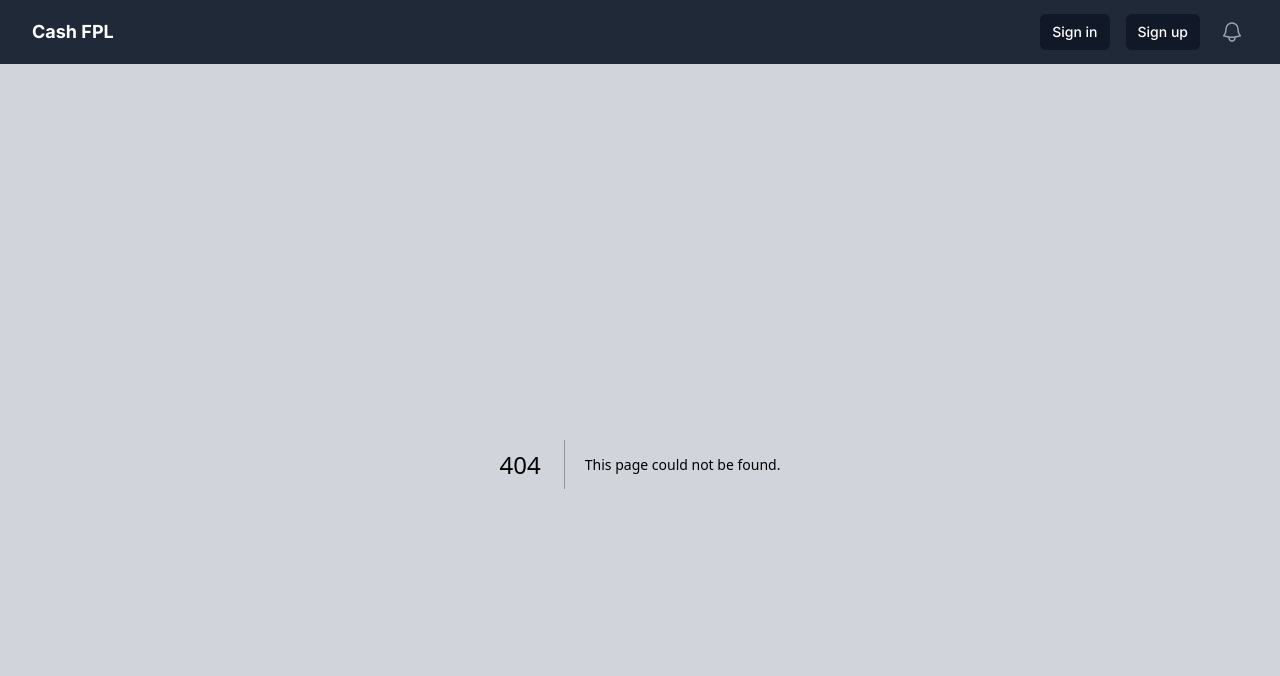
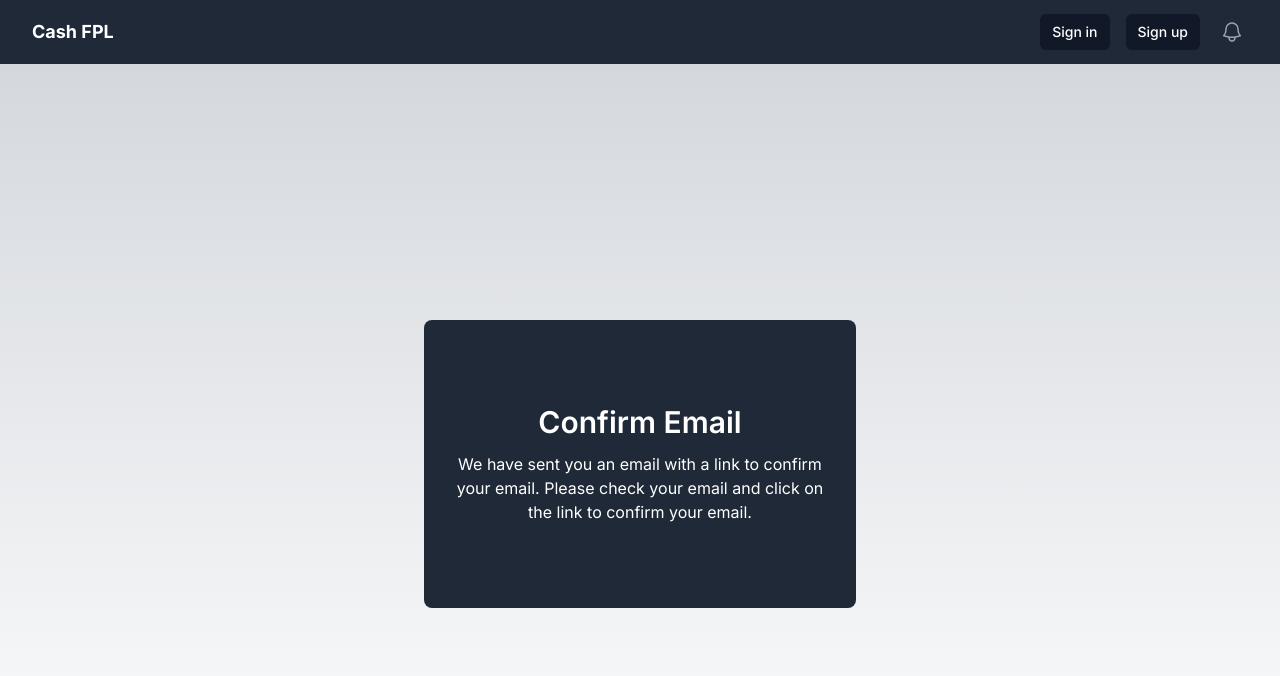
Before and after one commit to GlennOnyango/cash-fpl, a Next.js app: page /auth/confirm-email in a window 1280 px wide. Before the commit this address had no page. Shown: the top 676 px of the page. Built offline with nearby package versions, Linux system fonts and the light colour scheme.

Commit message:
redirects to confirm-email

```diff
--- /dev/null
+++ b/src/app/auth/confirm-email/page.tsx
@@ -0,0 +1,19 @@
+export default function ConfirmEmail() {
+  return (
+    <main className="flex min-h-screen flex-col items-center justify-center overflow-y-hidden">
+        <div className="flex flex-col bg-gray-800 p-6 rounded-lg">
+          <div
+            className="flex flex-col space-y-3 justify-center items-center"
+            style={{ height: "30vh", width: "30vw" }}
+          >
+            <h1 className="text-3xl font-semibold text-white">Confirm Email</h1>
+            <p className="text-base text-white text-center">
+              We have sent you an email with a link to confirm your email.
+              Please check your email and click on the link to confirm your
+              email.
+            </p>
+          </div>
+        </div>
+      </main>
+  );
+}
--- a/src/app/components/sign-up.tsx
+++ b/src/app/components/sign-up.tsx
@@ -4,6 +4,7 @@ import CustomInput from "./customInput";
 import ListUser from "./dropdown";
 import { createUser } from "../actions";
 import { useFormState } from "react-dom";
+import { redirect } from "next/navigation";
 
 export type SignUpState = {
   email: string;
@@ -43,7 +44,12 @@ export default function SignUpCashFPL() {
   }, [passwordMatch, signUpState]);
 
   useEffect(() => {
-    console.log(state);
+    if(state.message === "User created"){
+      console.log(state);
+      // redirect to login page
+
+      redirect("/auth/confirm-email");
+    }
   }, [state]);
 
   const errors = useMemo(() => {
--- a/src/app/layout.tsx
+++ b/src/app/layout.tsx
@@ -17,7 +17,7 @@ export default function RootLayout({
 }>) {
   return (
     <html lang="en" >
-      <body className={`${inter.className} bg-gray-300`} >
+      <body className={`${inter.className} bg-gray-300 overflow-y-hidden`} >
         <Example />
         {children}
       </body>
```
